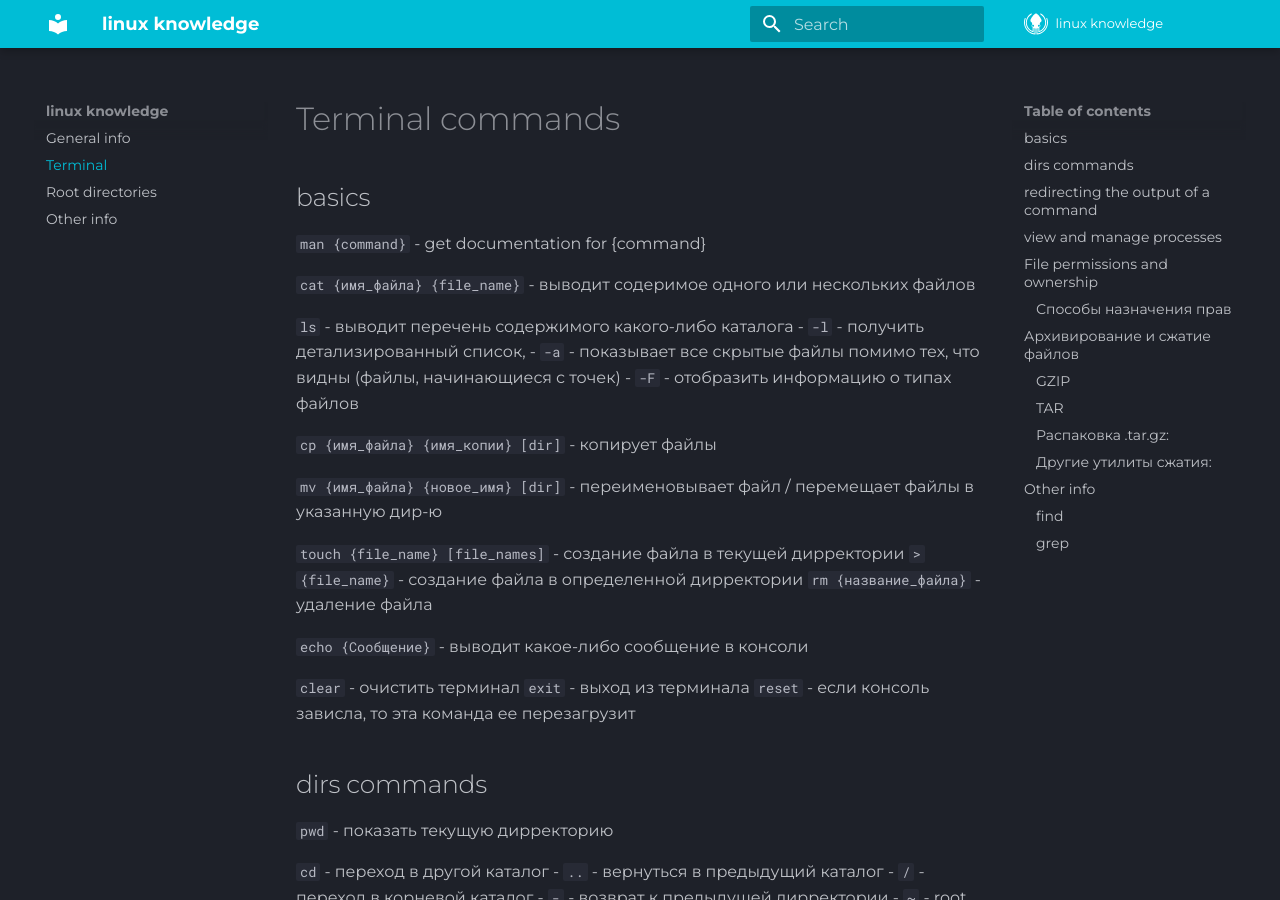
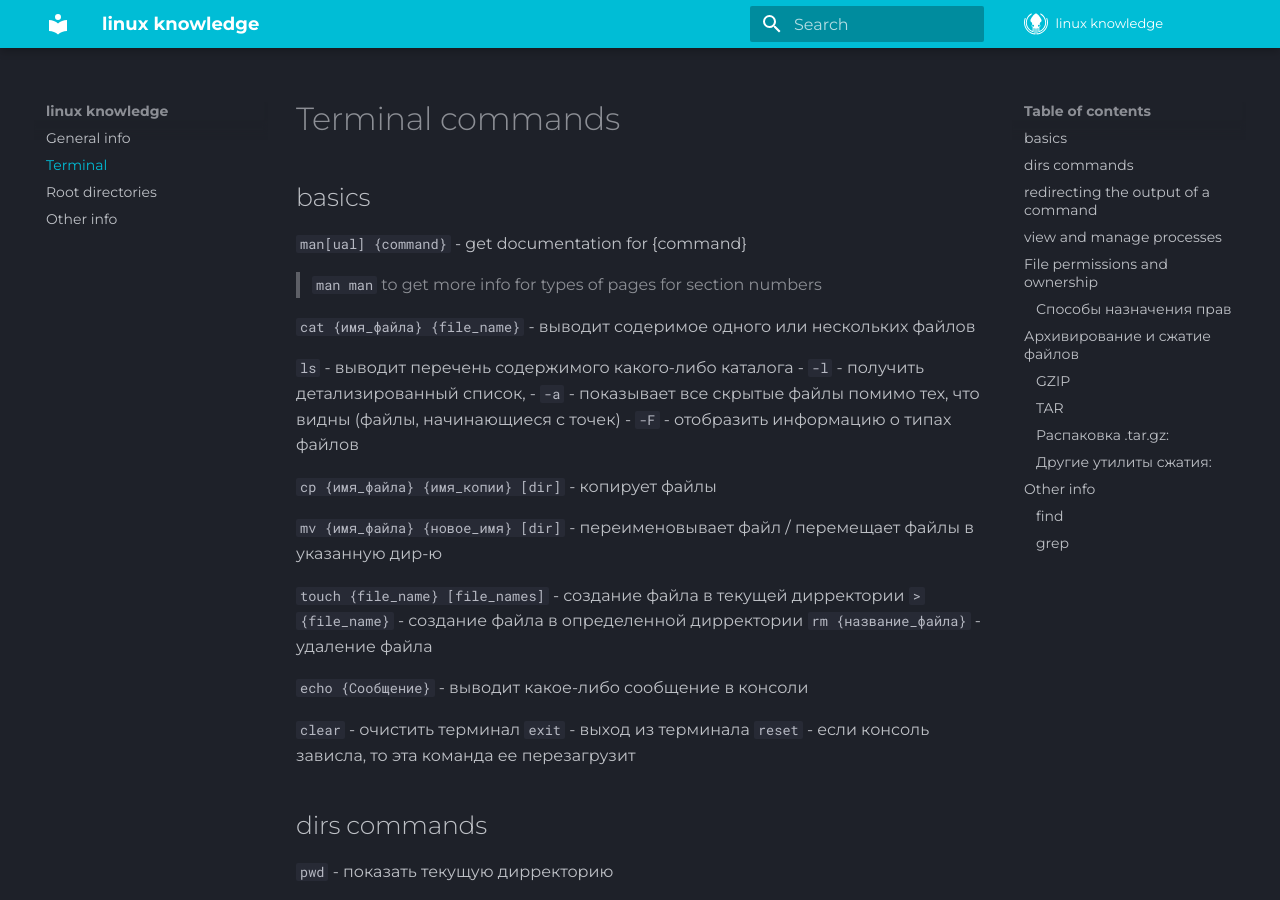
Before and after one commit to Seme4eg/linux, an MkDocs documentation site: the page built from docs/terminal_commands.md, in a window 1280 px wide and 900 px high. Built offline with MkDocs 1.6.1 and Material for MkDocs 9.7.7, drawn with Linux system fonts in a browser that asks for light colours; comment, search, counter and statistics services are not loaded; some of the changed text lies outside the part shown.

Commit message:
unsignificant additions

```diff
--- a/docs/terminal_commands.md
+++ b/docs/terminal_commands.md
@@ -1,6 +1,8 @@
 # Terminal commands
 ## basics
-`man {command}` - get documentation for {command}
+`man[ual] {command}` - get documentation for {command}
+
+> `man man` to get more info for types of pages for section numbers
 
 `cat {имя_файла} {file_name}` - выводит содеримое одного или нескольких файлов
 
@@ -179,6 +181,8 @@ xz - компрессия / unxz - декомпрессия (ее аргумен
 
 `./{имя_файла}` - запуск исполняемых файлов через терминал
 
+`whereis {programm/exec_file}` - outputs path to execution file of the command
+
 `tac {имя_файла}` - выводит содержимое файла в обратном порядке
 (начиная с последней строки, а не символы в обратном порядке)
 
```
